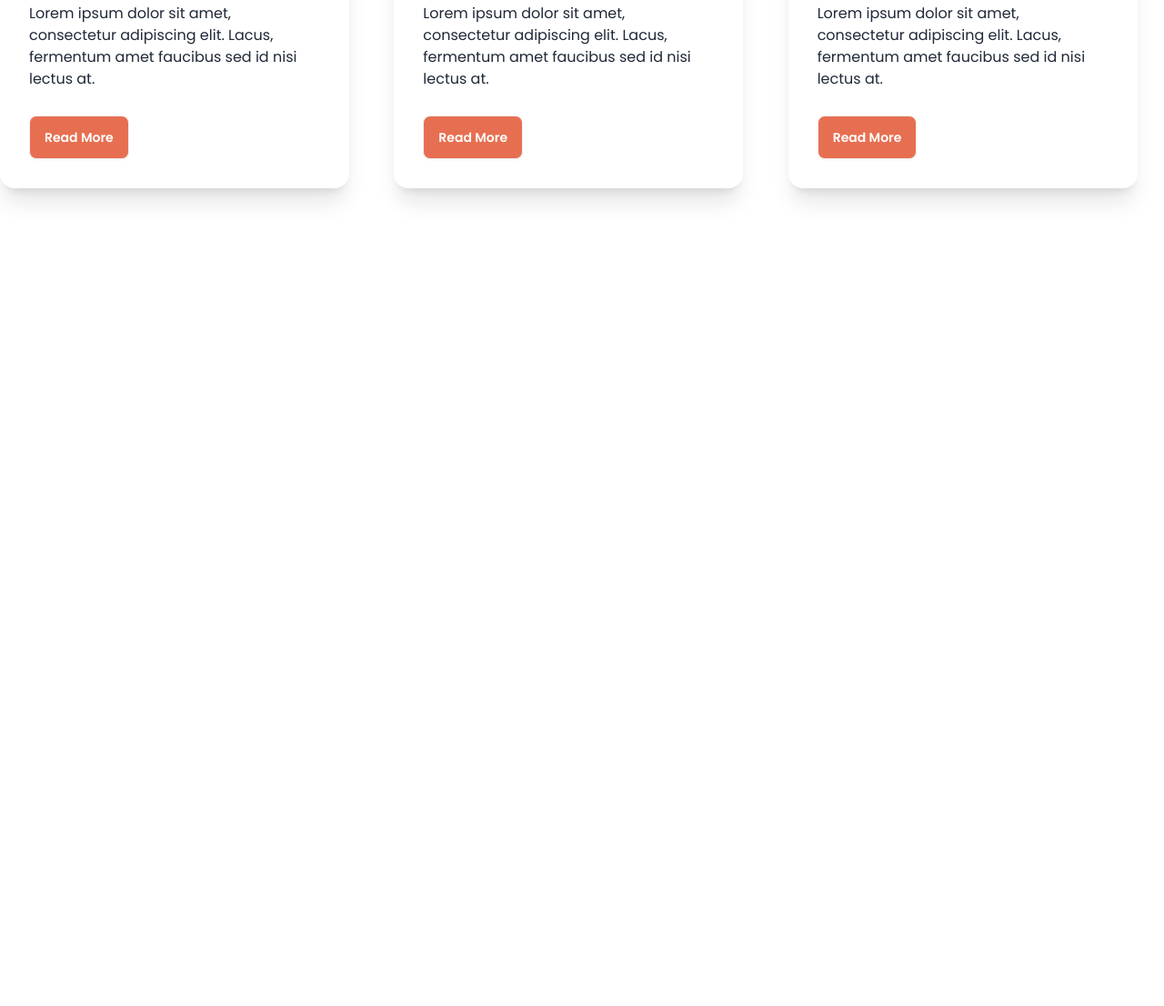
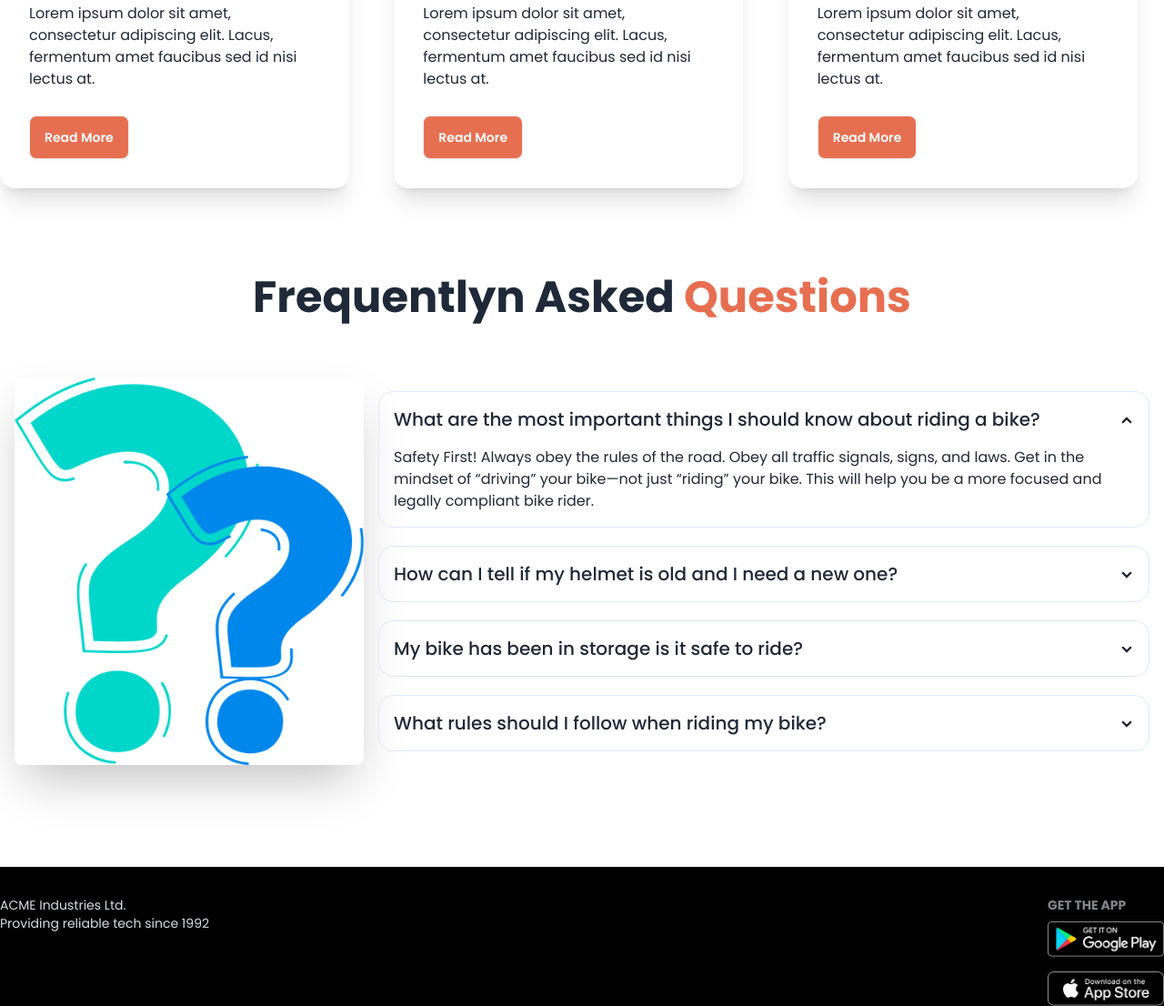
Before and after one commit to muradhossain1/biker-zone-15, a plain HTML site: page index.html in a window 1280 px wide. Shown: the part 1178-2284 px from the top of the page at 91% size. Before the commit the page ends 1481 px from the top, so only its background shows below. Drawn offline with nearby package versions, Linux system fonts and the light colour scheme.

Commit message:
end section

```diff
--- a/index.html
+++ b/index.html
@@ -187,7 +187,72 @@
 
         </div>
       </section>
+      <!-- FAQ section  -->
+      <section class="my-24">
+        <h3 class="text-5xl font-bold text-center mb-12">Frequentlyn Asked<span class="text-bike-primary"> Questions</span> </h3>
+        <div>
+          <div class="hero ">
+            <div class="hero-content flex-col lg:flex-row">
+              <img
+                src="./images/others/faq.png"
+                class="max-w-sm rounded-lg shadow-2xl" />
+              <div class="space-y-5">
+                <div class="collapse collapse-arrow border border-blue-100">
+                  <input type="radio" name="my-accordion-2" checked="checked" />
+                  <div class="collapse-title text-xl font-medium">What are the most important things I should
+                    know about riding a bike?</div>
+                  <div class="collapse-content">
+                    <p>Safety First! Always obey the rules of the road. Obey all traffic signals, signs, and laws. Get in the mindset of “driving” your bike—not just “riding” your bike. This will help you be a more focused and legally compliant bike rider. </p>
+                  </div>
+                </div>
+                <div class="collapse collapse-arrow
+                border border-blue-100">
+                  <input type="radio" name="my-accordion-2" />
+                  <div class="collapse-title text-xl font-medium">How can I tell if my helmet is old and I need a
+                    new one?</div>
+                  <div class="collapse-content">
+                    <p>Safety First! Always obey the rules of the road. Obey all traffic signals, signs, and laws. Get in the mindset of “driving” your bike—not just “riding” your bike. This will help you be a more focused and legally compliant bike rider. </p>
+                  </div>
+                </div>
+                <div class="collapse collapse-arrow border border-blue-100">
+                  <input type="radio" name="my-accordion-2" />
+                  <div class="collapse-title text-xl font-medium">My bike has been in storage is it safe to ride?</div>
+                  <div class="collapse-content">
+                    <p>Safety First! Always obey the rules of the road. Obey all traffic signals, signs, and laws. Get in the mindset of “driving” your bike—not just “riding” your bike. This will help you be a more focused and legally compliant bike rider. </p>
+                  </div>
+                </div>
+                <div class="collapse collapse-arrow border border-blue-100">
+                  <input type="radio" name="my-accordion-2" />
+                  <div class="collapse-title text-xl font-medium">What rules should I follow when riding my bike?</div>
+                  <div class="collapse-content">
+                    <p>Safety First! Always obey the rules of the road. Obey all traffic signals, signs, and laws. Get in the mindset of “driving” your bike—not just “riding” your bike. This will help you be a more focused and legally compliant bike rider. </p>
+                  </div>
+                </div>
+              </div>
+            </div>
+          </div>
+        </div>
+      </section>
     </main>
-    <footer></footer>
+    <footer class="footer bg-black  text-neutral-content">
+      <div class="flex container justify-between mx-auto mt-8">
+        <aside>
+        <p>
+          ACME Industries Ltd.
+          <br />
+          Providing reliable tech since 1992
+        </p>
+        </aside>
+        <nav>
+        <h6 class="footer-title">Get the App</h6>
+        <div class="grid grid-cols-1 gap-4">
+          <a> <img class="w-32" src="./images/others/android.png" alt=""></a>
+          <a> <img class="w-32" src="./images/others/ios.png" alt=""></a>
+        </div>
+      </nav>
+      </div>
+
+
+    </footer>
 </body>
 </html>
```
